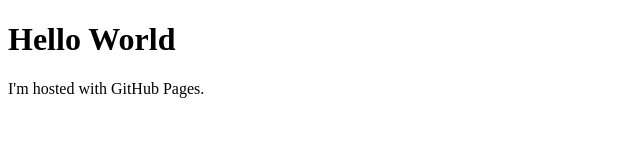
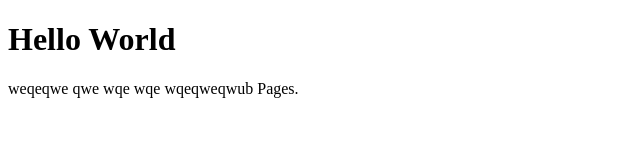
Before and after one commit to henrysheppard/henrysheppard.github.io, a plain HTML site: page index.html in a window 1280 px wide. Shown: the whole page, without its empty margins (0-640 px from the left). Drawn offline with Linux system fonts and the light colour scheme.

Commit message:
Update index.html

```diff
--- a/index.html
+++ b/index.html
@@ -2,6 +2,6 @@
 <html>
 <body>
 <h1>Hello World</h1>
-<p>I'm hosted with GitHub Pages.</p>
+<p>weqeqwe qwe wqe wqe wqeqweqwub Pages.</p>
 </body>
 </html>
```
